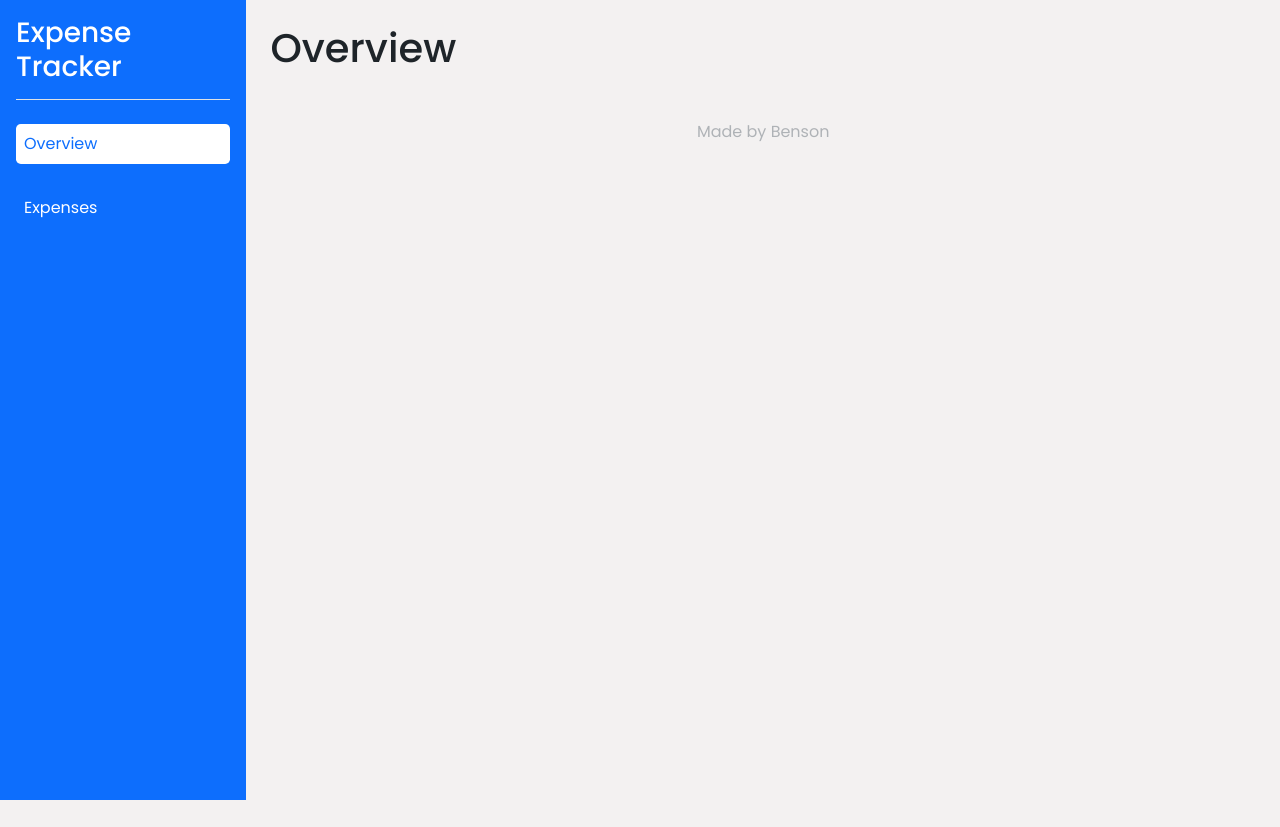
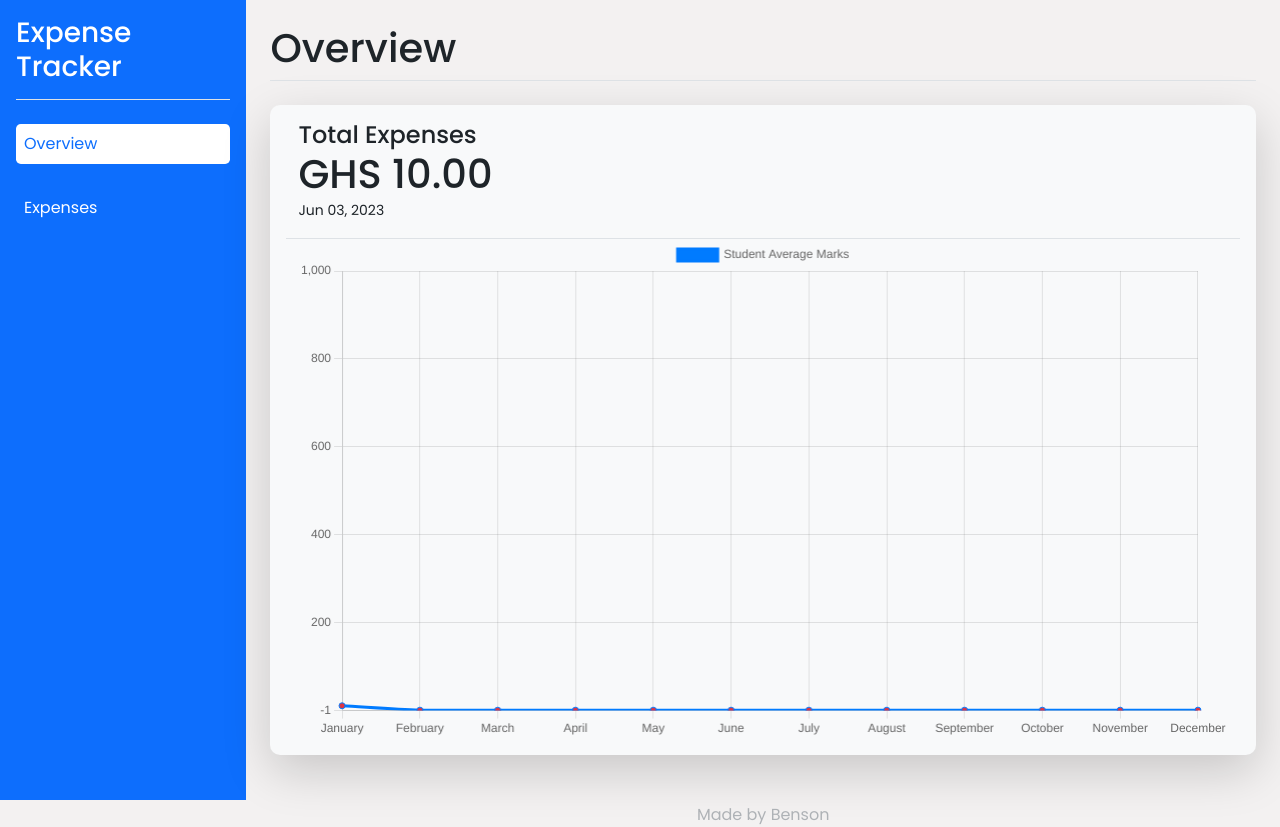
Before and after one commit to Namibra-Devs/expense-tracker, a PHP site: page / in a window 1280 px wide. Before the commit the page ends 800 px from the top, so only its background shows below. Run offline with PHP 8.4, Linux system fonts and the light colour scheme; tables that the repository leaves empty or names only in its code hold one stand-in row (values such as "Sample post"); some libraries are stand-ins or nearby versions.

Commit message:
Added chartjs to overview

```diff
--- a/auxiliaries.php
+++ b/auxiliaries.php
@@ -73,16 +73,14 @@ function readError(): string
 */
 function getExpenses(PDO $conn, bool $refresh = false): array
 {
-    static $cachedExpenses = null;
 
-    if ($cachedExpenses === null || $refresh) {
         $getAllExpenses = "SELECT * FROM expenses";
         $stmt = $conn->prepare($getAllExpenses);
         $stmt->execute(/*[$id] */);
-        $cachedExpenses = $stmt->fetchAll(PDO::FETCH_ASSOC);
-    }
+        $result = $stmt->fetchAll(PDO::FETCH_ASSOC);
 
-    return $cachedExpenses;
+
+    return $result;
 }
 
 
@@ -90,18 +88,12 @@ function getExpenses(PDO $conn, bool $refresh = false): array
 // GET ONE EXPENSE
 function getExpense(PDO $conn, int $id): array | false
 {
-    static $cachedExpense = null;
-
-    if ($cachedExpense !== null) {
-        return $cachedExpense;
-    }
 
     $getExpense = "SELECT * FROM expenses WHERE id = ?";
     $stmt = $conn->prepare($getExpense);
     $stmt->execute([$id]);
     $result = $stmt->fetch(PDO::FETCH_ASSOC);
 
-    $cachedExpense = $result;
     return $result;
 }
 
@@ -138,12 +130,6 @@ function updateExpense(PDO $conn, array $expense): bool
 // GET TOTAL EXPENSES FOR CURRENT MONTH
 function getTotalExpensesForCurrentMonth($conn)
 {
-    static $memoizedResult = null;
-
-    if ($memoizedResult !== null) {
-        // RETURN THE RESULT IF IT HAS ALREADY BEEN CALCULATED
-        return $memoizedResult;
-    }
 
     // PREPARE QUERY TO GET TOTAL EXPENSES FOR CURRENT MONTH
     $getTotalExpForMonth = "SELECT SUM(amount) AS total_expenses FROM expenses WHERE DATE_FORMAT(date, '%Y-%m') = DATE_FORMAT(NOW(), '%Y-%m')";
@@ -156,10 +142,21 @@ function getTotalExpensesForCurrentMonth($conn)
     // GET THE TOTAL EXPENSES FROM THE RESULT
     $totalExpenses = $result['total_expenses'];
 
-    // STORE THE RESULT IN THE STATIC VARIABLE
-    $memoizedResult = $totalExpenses;
+    return $totalExpenses;
+}
 
-    return $totalExpenses;
+function calculateAllExpenses(PDO $conn): float
+{
+
+    $totalAmount = 0;
+
+    $expenses = getExpenses($conn);
+    foreach ($expenses as $expense) {
+        $totalAmount += $expense['amount'];
+    }
+
+
+    return $totalAmount;
 }
 
 
--- a/includes/expenses.php
+++ b/includes/expenses.php
@@ -46,7 +46,7 @@ $expenses = getExpenses($conn); // GET ALL EXPENSES FROM DATABASE
         </div>
     </div>
     <table class="table table-light table-borderless table-responsive border rounded">
-        <thead class="table-dark">
+        <thead class="table-primary">
             <tr>
                 <th class="p-3" scope="col">Amount</th>
                 <th class="p-3" scope="col">Date</th>
--- a/includes/overview.php
+++ b/includes/overview.php
@@ -1 +1,22 @@
-<h1>Overview</h1>
+<?php
+    require_once 'config.php';
+
+?>
+<div class="mb-3 border-bottom d-flex align-items-center justify-content-between">
+    <h1 class="text-bold" >Overview</h1>
+    <!-- <a href="?view=addexpense" class="btn btn-primary"> Add Expense</a> -->
+</div>
+<section class="container">
+    <div class="row mb-3 w-full bg-light shadow-lg p-3 mt-4" style=" border-radius: 10px">
+        <div class="border-bottom pb-3" >
+            <h2 class="fs-4 m-0" >Total Expenses</h2>
+            <h3 class="m-0 fs-1 text-bold" >GHS <?= number_format(calculateAllExpenses($conn), 2, '.','') ?></h3>
+            <small><?= date('M d, Y') ?></small>
+        </div>
+        <div class="col-12 w-full" style="height: 500px;">
+            <canvas id="chart"></canvas>
+        </div>
+    </div>
+</section>
+<script src="https://cdn.jsdelivr.net/npm/chart.js"></script>
+<script src="../src/js/chart.js"></script>
--- /dev/null
+++ b/processes/expenses.proc.php
@@ -0,0 +1,14 @@
+<?php
+
+header('Content-Type: application/json');
+
+if($_SERVER['REQUEST_METHOD'] === 'GET') {
+    require_once '../auxiliaries.php';
+    require_once '../config.php';
+
+    $expenses = calculateTotalExpensesByMonth($conn);
+
+    echo json_encode($expenses);
+} else {
+    echo json_encode(['error' => 'Method not allowed']);
+}
--- /dev/null
+++ b/src/js/chart.js
@@ -0,0 +1,81 @@
+// Fetch expenses from api
+
+const getExpenses = async () => {
+	// Check if the result is already cached
+
+	// If not cached, fetch the expenses data
+	const response = await fetch(
+		"http://localhost:8080/processes/expenses.proc.php"
+	);
+	const expenses = await response.json();
+
+	// Perform the necessary computations or transformations
+	const months = [
+		"January",
+		"February",
+		"March",
+		"April",
+		"May",
+		"June",
+		"July",
+		"August",
+		"September",
+		"October",
+		"November",
+		"December",
+	];
+	const exp = [];
+
+	for (let key in expenses) {
+		if (expenses.hasOwnProperty(key)) {
+			exp.push(expenses[key]);
+		}
+	}
+
+	const result = {
+		months,
+		exp,
+	};
+
+	return result;
+};
+
+getExpenses()
+	.then((result) => {
+		const { months, exp } = result;
+		populateChart(months, exp);
+	})
+	.catch((error) => console.log(error));
+
+const populateChart = (labels, data) => {
+	let stndAvgChart = new Chart(document.getElementById("chart"), {
+		type: "line",
+		data: {
+			labels: labels,
+			datasets: [
+				{
+					label: "Student Average Marks",
+					backgroundColor: "#007bff",
+					borderColor: "#007bff",
+					pointBackgroundColor: "#dc3545",
+					tension: 0.3,
+					data: data,
+				},
+			],
+		},
+		options: {
+			maintainAspectRatio: false,
+			legend: {
+				display: false,
+			},
+			scales: {
+				y: {
+					min: -1,
+					max: 1000,
+				},
+			},
+		},
+	});
+};
+
+// populateChart();
```
